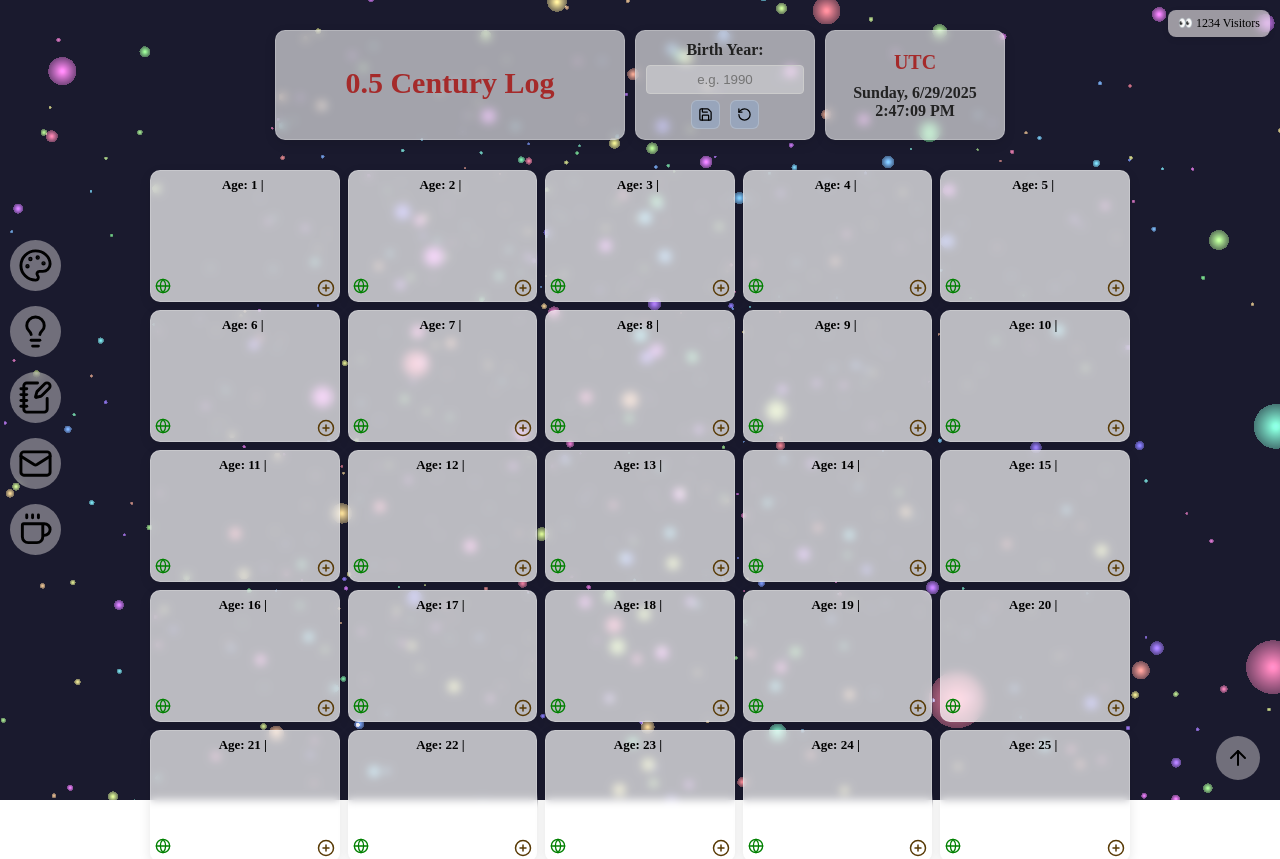
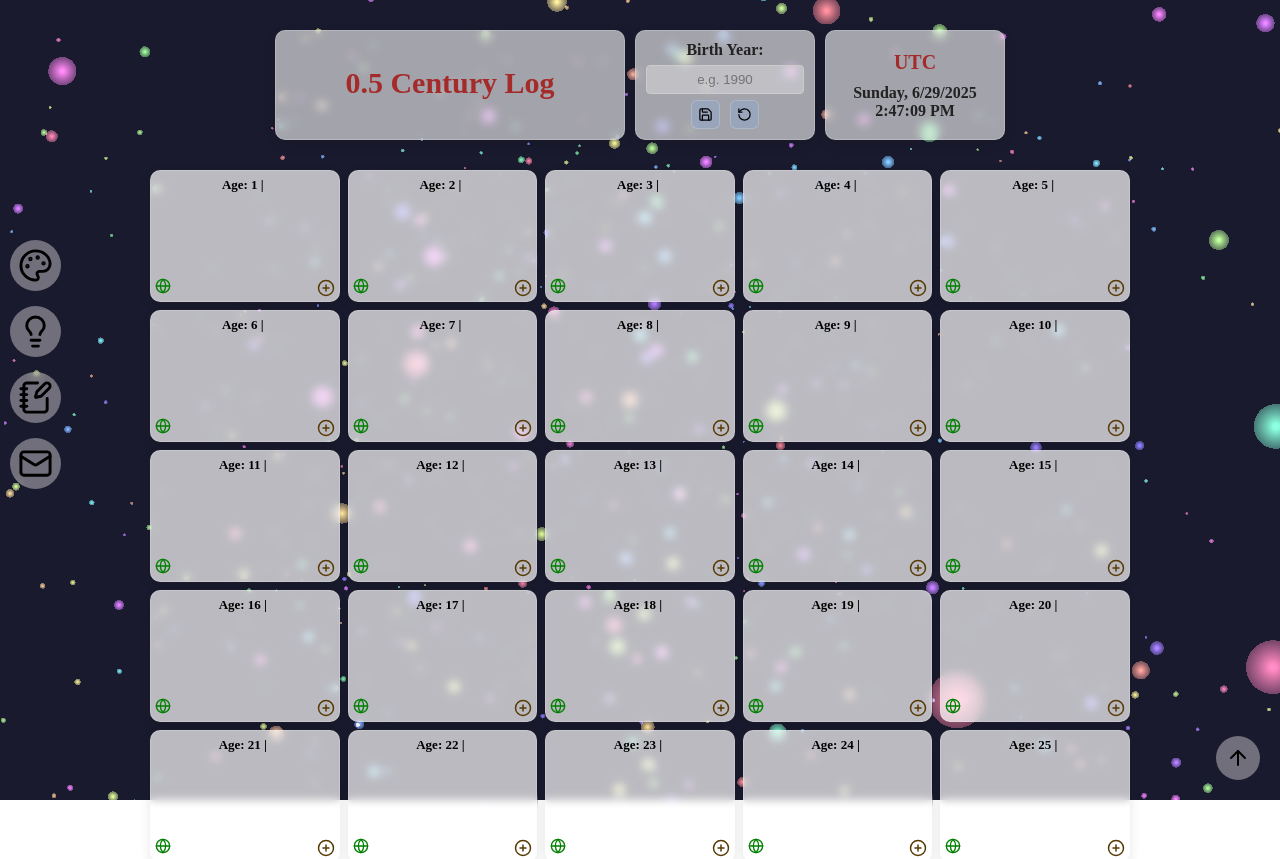
Before and after one commit to asyikin22/LifeCal, a SvelteKit app: page / in a window 1280 px wide. Shown: the top 859 px of the page. Built offline with nearby package versions, Linux system fonts and the light colour scheme.

Commit message:
remove unnecessary icons

```diff
--- a/src/components/SocialBar.svelte
+++ b/src/components/SocialBar.svelte
@@ -10,15 +10,9 @@
     backgroundIndex.update(n => (n + 1) % 3); // Cycles 0 → 1 → 2 → 0
   }
 
-  let visitorCount = 1234; // Placeholder for now — later link to actual analytics
-
 </script>
 
 <div class="sidebar">
-
-  <div class="visitor-dashboard">
-    👀 {visitorCount} Visitors
-  </div>
 
   <button class="icon" title="Change Background" on:click={changeBackground}>
     <Palette size="35" />
@@ -36,9 +30,6 @@
     <Mail size="35" />
   </a>
 
-  <a href="https://www.buymeacoffee.com/yourprofile" target="_blank" class="icon" title="Buy Me a Coffee">
-    <Coffee size="35" />
-  </a>
 </div>
 
  <button class="scroll-top" on:click={() => window.scrollTo({ top: 0, behavior: 'smooth' })}>
@@ -107,17 +98,4 @@
   transform: translateY(-2px);
 }
 
-.visitor-dashboard {
-  position: fixed;
-  top: 10px;
-  right: 10px;
-  background-color: rgba(244, 239, 239, 0.6);
-  backdrop-filter: blur(4px);
-  padding: 6px 10px;
-  border-radius: 8px;
-  font-size: 12px;
-  z-index: 1000;
-  box-shadow: 0 2px 6px rgba(0,0,0,0.1);
-}
-
 </style>
```
